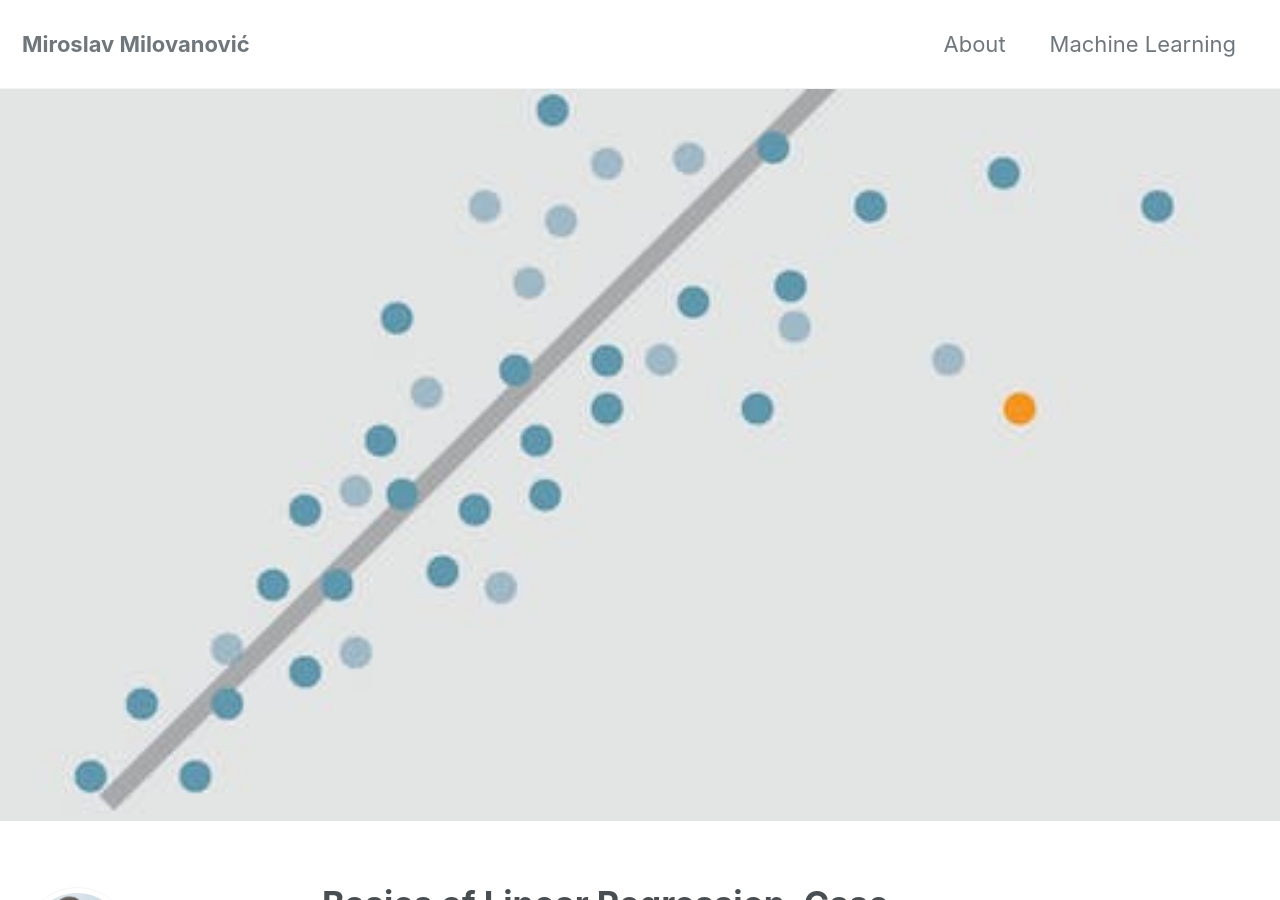
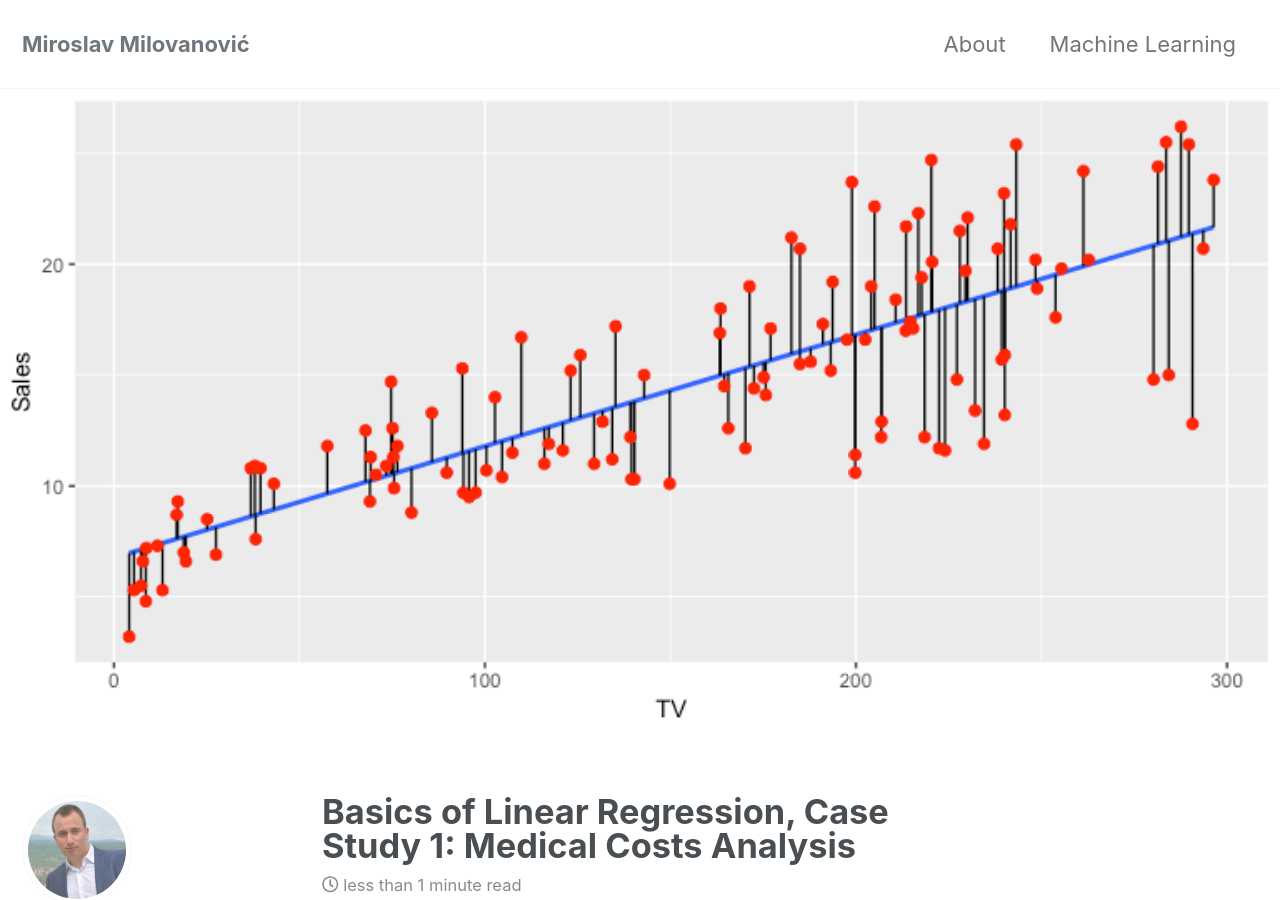
Before and after one commit to mmilovanovic87/mmilovanovic87.github.io, a Jekyll site: the page built from _posts/2018-12-23-LinearRegression.md, in a window 1280 px wide and 900 px high. Built offline with Jekyll 4.4.1, drawn with Linux system fonts in a browser that asks for light colours; cached includes are drawn as plain includes; nearby versions of some CDN libraries; formulas are drawn with MathJax 3.

Commit message:
Linearna regresija 1.51

```diff
--- a/_posts/2018-12-23-LinearRegression.md
+++ b/_posts/2018-12-23-LinearRegression.md
@@ -3,7 +3,7 @@ title: "Basics of Linear Regression, Case Study 1: Medical Costs Analysis"
 date: 2018-12-23
 tages: [machine learning, data science, linear regression, python]
 header:
-  image: "/images/LinearRegression/LinReg.jpeg"
+  image: "/images/LinearRegression/LinReg.png"
 excerpt: "Machine Learning, Linear Regression, Data Science"
 mathjax: "true"
 
```
Also changed, not shown: images/LinearRegression/LinReg.jpeg (deleted), images/LinearRegression/LinReg.png (added).
